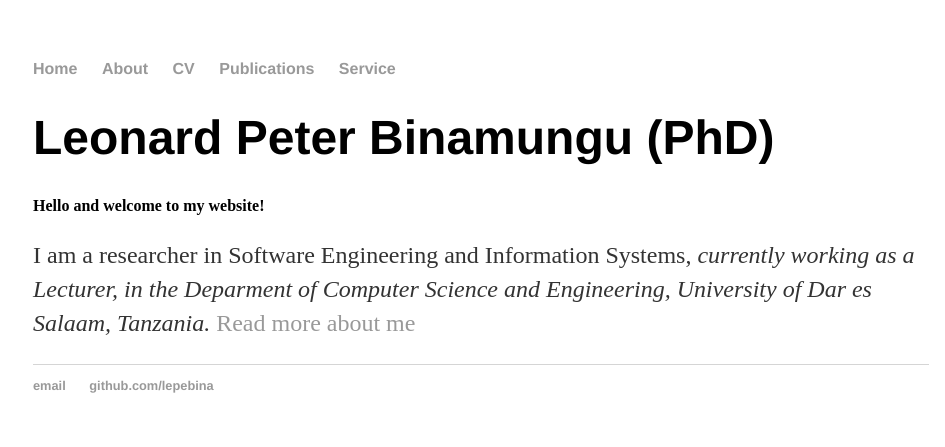
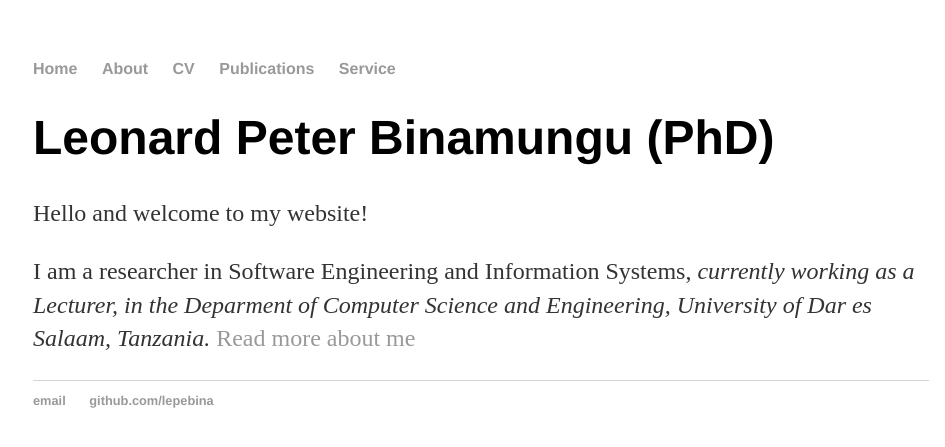
Before and after one commit to lepebina/lepebina.github.io, a Jekyll site: the page built from index.html, in a window 1280 px wide. Shown: the top 447 px of the page, without its empty margins (159-1104 px from the left). Built offline with Jekyll 4.4.1, drawn with Linux system fonts in a browser that asks for light colours.

```diff
--- a/index.html
+++ b/index.html
@@ -4,7 +4,7 @@ title: LP
 ---
 <div class="blurb">
 	<h1>Leonard Peter Binamungu (PhD)</h1>
-	<h4>Hello and welcome to my website!</h4>
+	<p>Hello and welcome to my website!</p>
 	<p>I am a researcher in Software Engineering and Information Systems, <em>currently working as a Lecturer, in the Deparment of Computer Science and Engineering, University of Dar es Salaam, Tanzania.</em>
 		<a href="/about">Read more about me</a></p>
 </div><!-- /.blurb -->
```
